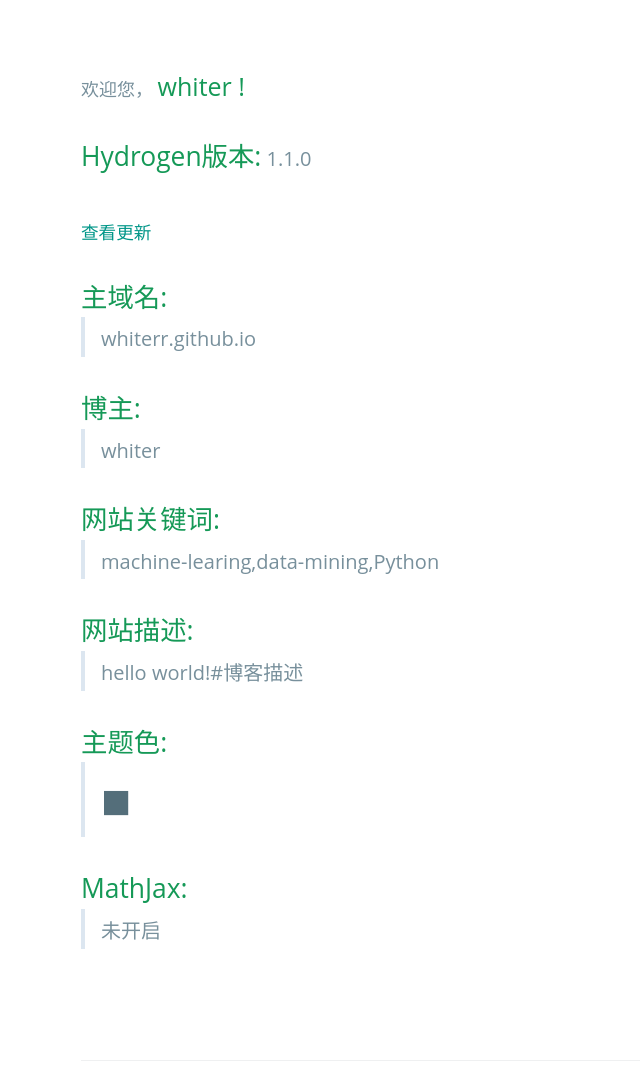
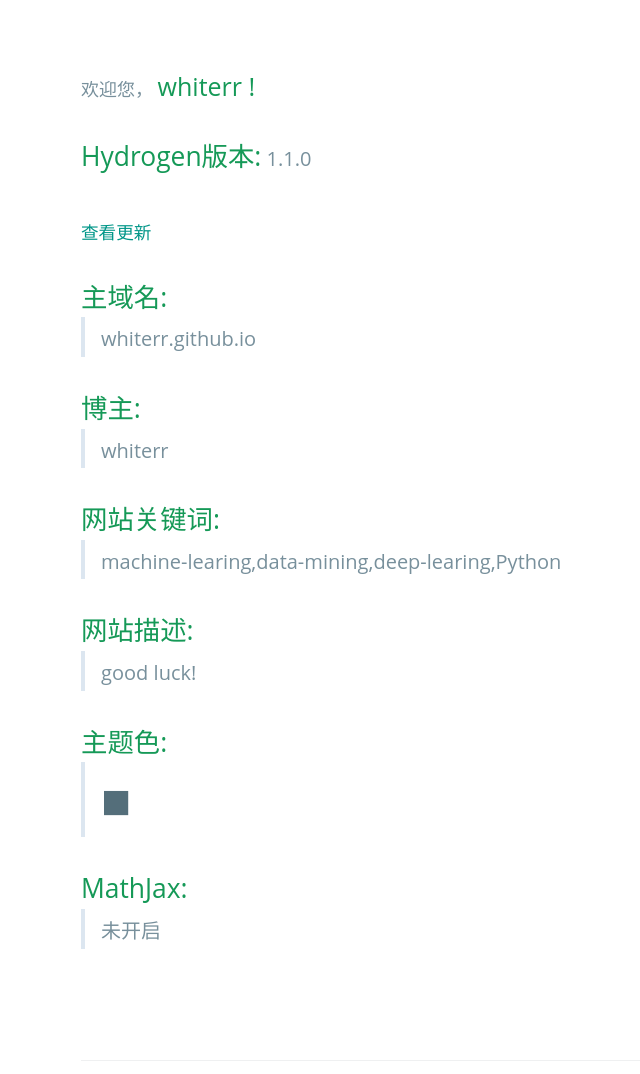
Before and after one commit to whiterr/whiterr.github.io, a Jekyll site: the page built from config/infor.html, in a window 1280 px wide and 1400 px high. Shown: the part 326-1400 px from the top of the window, without its empty margins (143-783 px from the left). Built offline with Jekyll 4.4.1, drawn with Linux system fonts in a browser that asks for light colours; some web fonts are replaced.

Commit message:
Update _config.yml

```diff
--- a/_config.yml
+++ b/_config.yml
@@ -1,7 +1,7 @@
 title: Junyu Xie #博客标题
-description:  hello world!#博客描述
-keywords: machine-learing,data-mining,Python #博客关键字
-author: "whiter"
+description:  good luck! #博客描述
+keywords: machine-learing,data-mining,deep-learing,Python #博客关键字
+author: "whiterr"
 
 #title hide and show
 hide:
```
